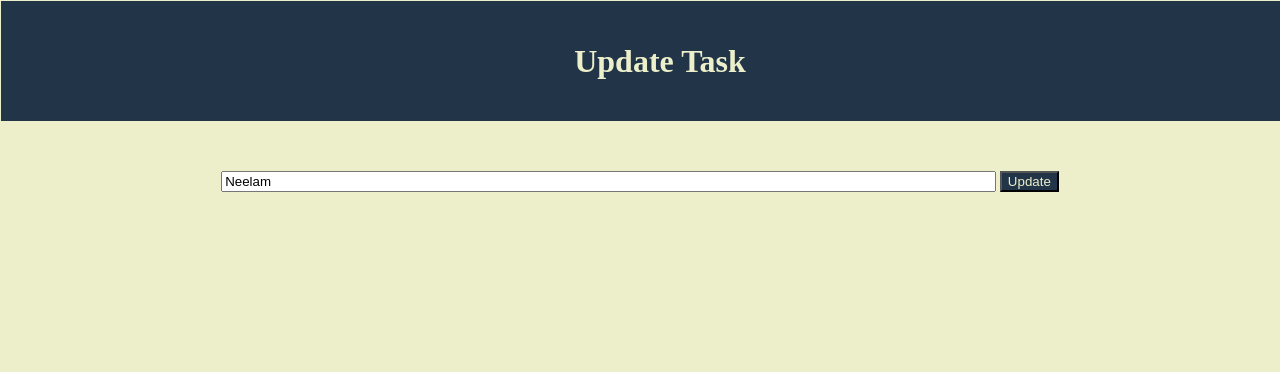
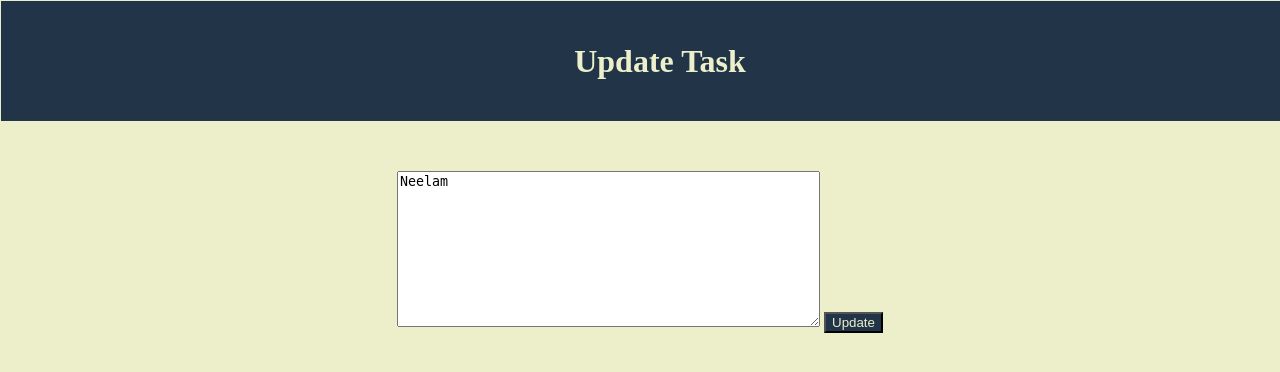
Before and after one commit to abhirup2565/TodoFlaskApp, a Flask app: page /update/1 in a window 1280 px wide. Shown: the top 372 px of the page. Run offline with Flask 3, Linux system fonts and the light colour scheme.

Commit message:
Update bug fixed

```diff
--- a/templates/update.html
+++ b/templates/update.html
@@ -11,9 +11,11 @@
     <div class="content">
        <div class="actions">
         <form action="/update/{{task.id}}" method="post">
-            <input type="text" class="action_input" name="content" value={{task.content}} id="content">
+            <!-- <input type="text"  class="action_input" name="content" value={{task.content}} id="content"> -->
+            <textarea name="content" id="content" rows="10" cols="50">{{task.content}}</textarea>
             <input type="submit" class="action_button" value="Update">
         </form>
+
     </div>
     </div>
 {% endblock %}
```
Also changed, not shown: instance/test.db.
